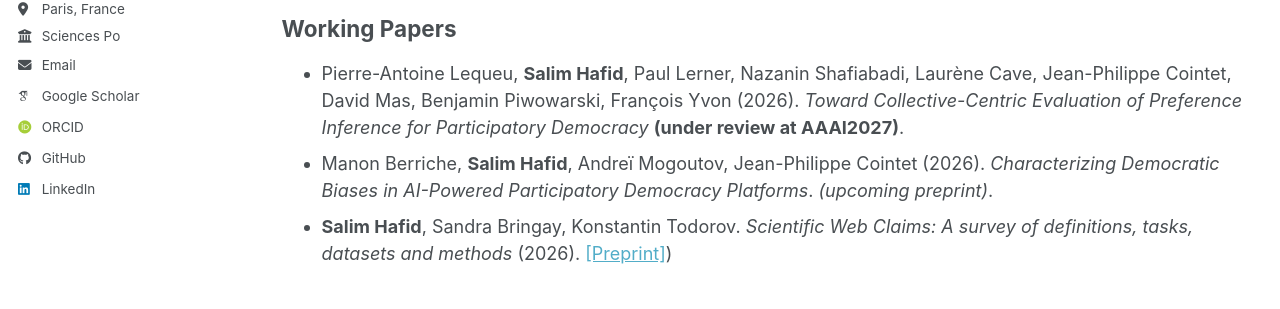
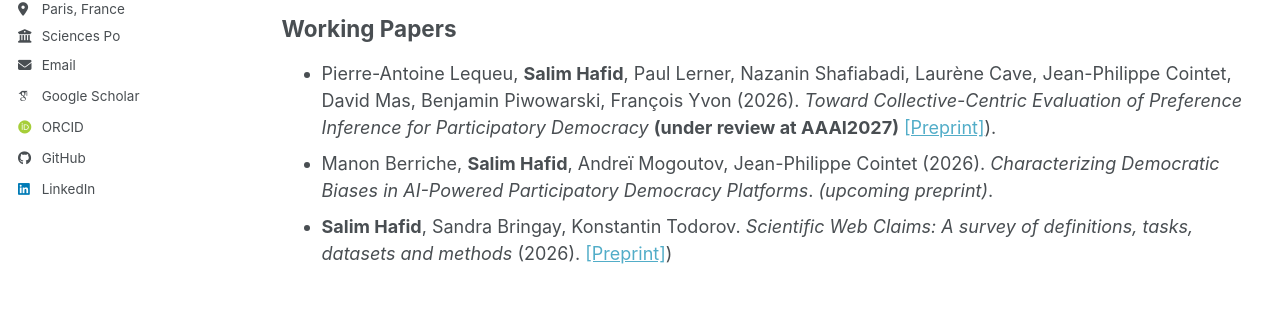
Before and after one commit to salim-hafid/salim-hafid.github.io, a Jekyll site: the page built from _pages/publications.md, in a window 1280 px wide and 900 px high. Shown: the part 417-726 px from the top of the window. Built offline with Jekyll 4.4.1, drawn with Linux system fonts in a browser that asks for light colours; some web fonts are replaced; a script bundle is joined from its source files by our own code; library files that are not in the unit come from our copies.

Commit message:
Update working papers with preprint link
Added a link to the preprint of a working paper in the publications section.

```diff
--- a/_pages/publications.md
+++ b/_pages/publications.md
@@ -10,7 +10,7 @@ Below is a list of my publications, which is also available on my [Google Schola
 Note that in contrast to many other fields, where conferences primarily serve as forums for presenting work later submitted to journals, conferences in Computer Science publish peer-reviewed proceedings that constitute full scholarly publications. **Publications in international conferences in Computer Science are thus often regarded as higher quality and more prestigious than most journals**. This is particularly the case for leading conferences in Artificial Intelligence (AAAI, IJCAI), Machine Learning (ICML, NeurIPS), Natural Language Processing (ACL, EMNLP, CIKM), Information Retrieval (ECIR, SIGIR), and World Wide Web research (Transactions on the Web, WWW) which are widely recognized as the premier outlets for disseminating novel and groundbreaking research.
 
 ## Working Papers
-- Pierre-Antoine Lequeu, **Salim Hafid**, Paul Lerner, Nazanin Shafiabadi, Laurène Cave, Jean-Philippe Cointet, David Mas, Benjamin Piwowarski, François Yvon (2026). *Toward Collective-Centric Evaluation of Preference Inference for Participatory Democracy* **(under review at AAAI2027)**.
+- Pierre-Antoine Lequeu, **Salim Hafid**, Paul Lerner, Nazanin Shafiabadi, Laurène Cave, Jean-Philippe Cointet, David Mas, Benjamin Piwowarski, François Yvon (2026). *Toward Collective-Centric Evaluation of Preference Inference for Participatory Democracy* **(under review at AAAI2027)** [[Preprint]](https://arxiv.org/pdf/2609.02990)).
 - Manon Berriche, **Salim Hafid**, Andreï Mogoutov, Jean-Philippe Cointet (2026). *Characterizing Democratic Biases in AI-Powered Participatory Democracy Platforms*. *(upcoming preprint)*.
 - **Salim Hafid**, Sandra Bringay, Konstantin Todorov. *Scientific Web Claims: A survey of definitions, tasks, datasets and methods* (2026). [[Preprint]](https://hal.science/hal-05586630v1))
 
```
